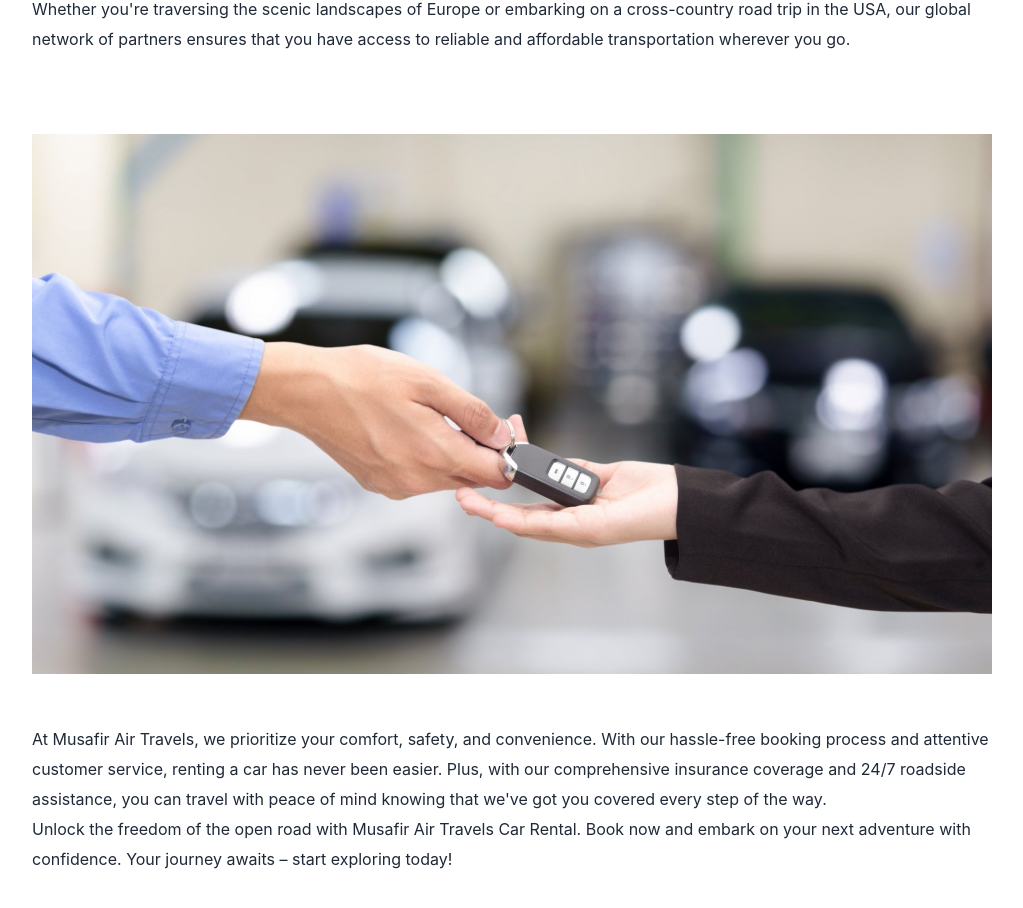
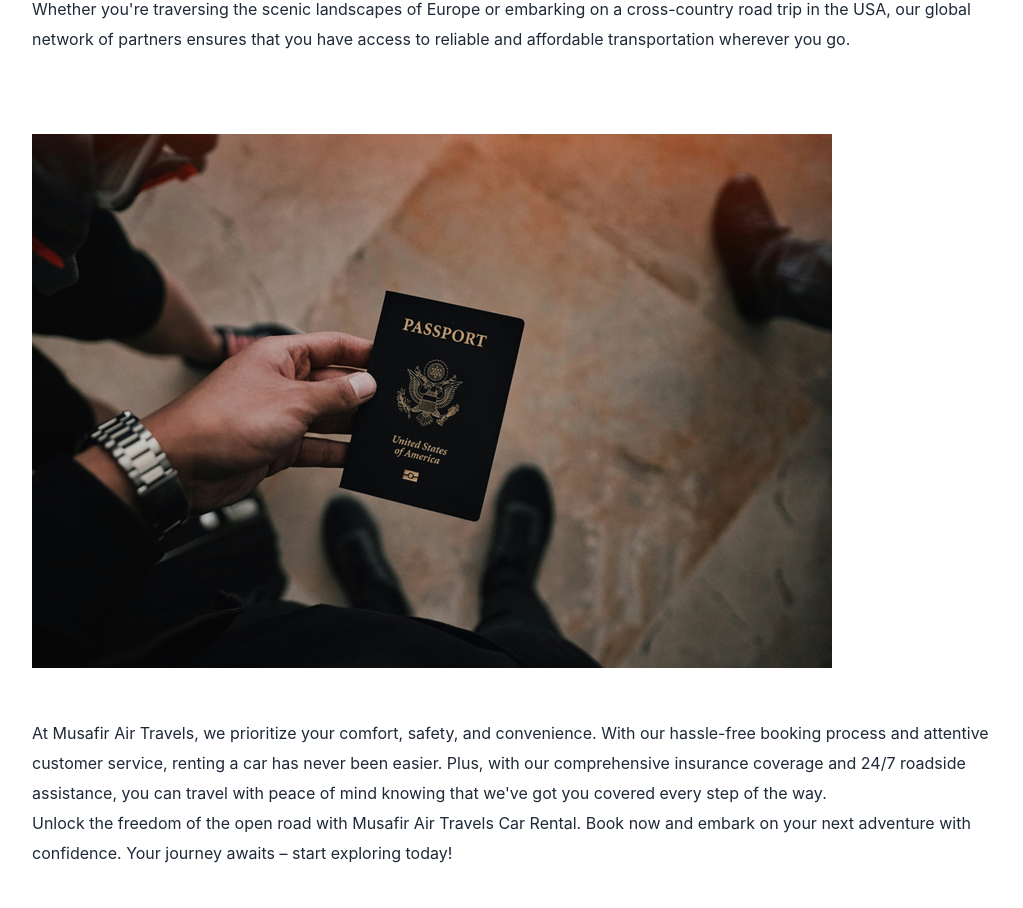
Before and after one commit to sazzadhossain1/musafir, a React (Create React App) app: page /visaService in a window 1280 px wide. Shown: the part 1330-2238 px from the top of the page, without its empty margins (128-1151 px from the left). Built offline with nearby package versions, Linux system fonts and the light colour scheme.

Commit message:
replace photo in visa service section

```diff
--- a/src/component/CarRental/CarRental.js
+++ b/src/component/CarRental/CarRental.js
@@ -1,6 +1,7 @@
 import React from "react";
 import "./CarRental.css";
-import carRentalBannerPhoto from "../../accets/carRental/carRentalBanner/carRentalBanner.jpg";
+
+import visaCartPhoto from "../../accets/visaService/visaCartPhoto.jpg";
 
 const CarRental = () => {
   return (
@@ -42,11 +43,7 @@
             </p>
           </div>
           <div>
-            <img
-              className="hotelsBannerPhoto"
-              src={carRentalBannerPhoto}
-              alt=""
-            />
+            <img className="hotelsBannerPhoto" src={visaCartPhoto} alt="" />
           </div>
         </div>
         <div className="at_musafir_text-div">
```
Also changed, not shown: src/accets/visaService/visaCartPhoto.jpg (added).
